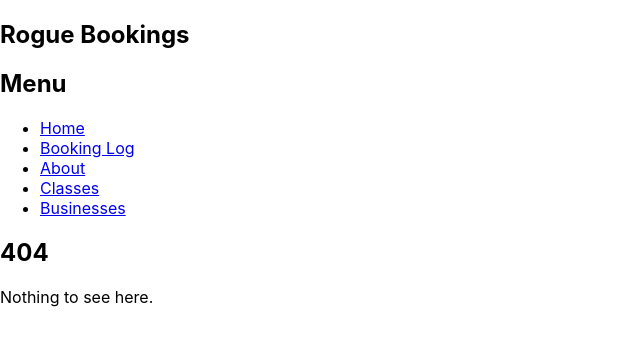
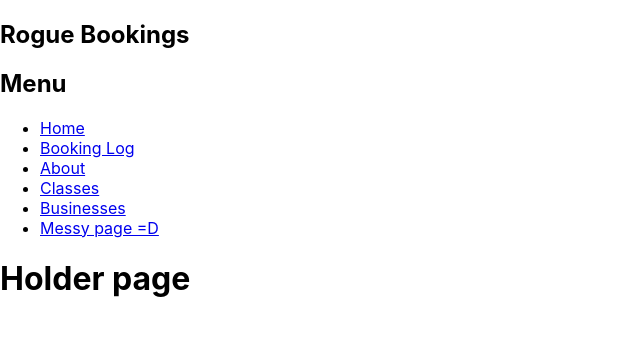
Before and after one commit to Grilo16/RogueBookings, a React (Create React App) app in the folder RogueBookingsClient/: page /messypage in a window 1280 px wide. Before the commit this address had no page. Shown: the top 346 px of the page, without its empty margins (0-640 px from the left). Built offline with nearby package versions, Linux system fonts and the light colour scheme.

Commit message:
added a holder page to start hooking server up

```diff
--- /dev/null
+++ b/RogueBookingsClient/src/MessySpaceForHookingUpServerLetsGo/HolderPage.jsx
@@ -0,0 +1,7 @@
+const HolderPage = function(){
+    return (
+        <h1>Holder page</h1>
+    )
+}
+
+export default HolderPage;
--- a/RogueBookingsClient/src/components/NavBar/NavBar.jsx
+++ b/RogueBookingsClient/src/components/NavBar/NavBar.jsx
@@ -23,6 +23,9 @@ function NavBar() {
         <li>
           <Link to="/businesses">Businesses</Link>
         </li>
+        <li>
+          <Link to="/messypage">Messy page =D</Link>
+        </li>
       </ul>
     </>
   );
--- a/RogueBookingsClient/src/components/Pages/Pages.jsx
+++ b/RogueBookingsClient/src/components/Pages/Pages.jsx
@@ -7,6 +7,7 @@ import Users from "./Users";
 import Classes from "./Classes/Classes";
 import NavBar from "../NavBar/NavBar";
 import Businesses from "./Businesses";
+import HolderPage from "../../MessySpaceForHookingUpServerLetsGo/HolderPage";
 
 function Pages() {
   return (
@@ -19,6 +20,7 @@ function Pages() {
         <Route path="/users" element={<Users />} />
         <Route path="/classes" element={<Classes />} />
         <Route path="/businesses" element={<Businesses />} />
+        <Route path="/messypage" element={<HolderPage />} />
         <Route path="*" element={<ErrorPage />} />
       </Routes>
     </Router>
```
